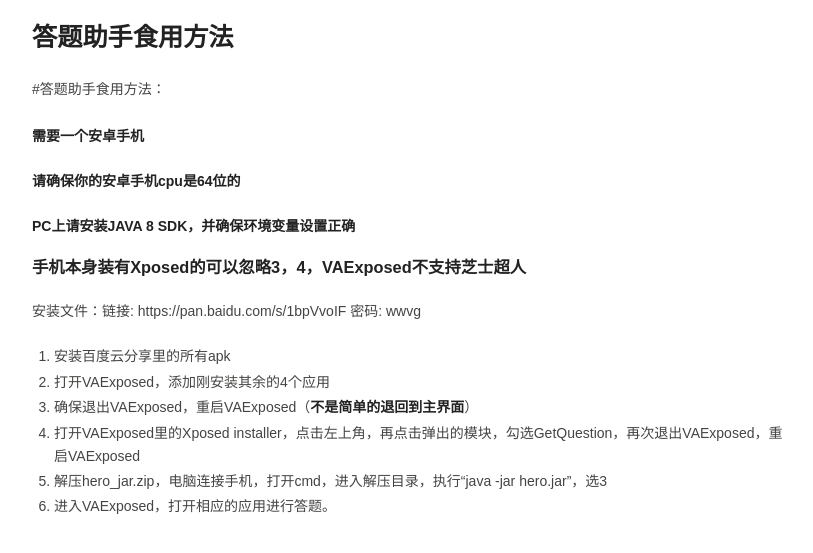
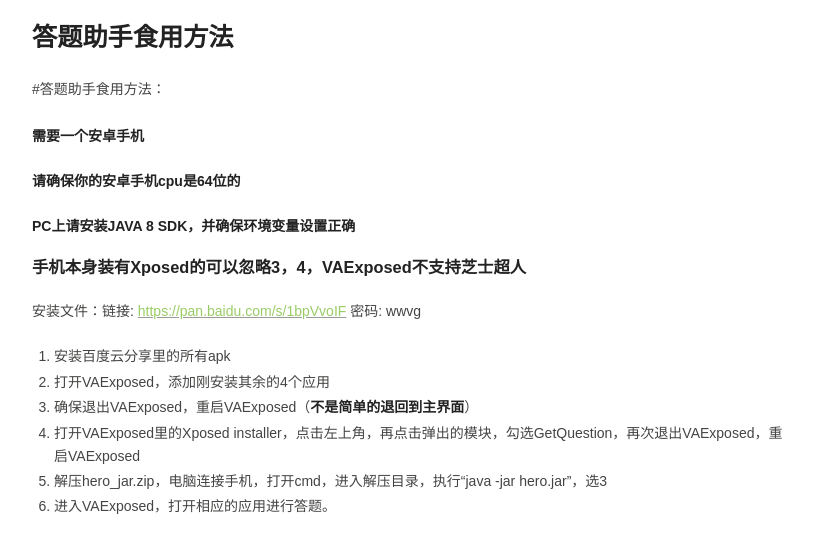
Before and after one commit to imcczy/imcczy.github.io, a Jekyll site: the page built from note/2018-01-13.md, in a window 1280 px wide. Shown: the top 553 px of the page, without its empty margins (228-1041 px from the left). Built offline with Jekyll 4.4.1, drawn with Linux system fonts in a browser that asks for light colours; some of the changed lines change nothing that is shown.

Commit message:
add datizhushou2

```diff
--- a/note/2018-01-13.md
+++ b/note/2018-01-13.md
@@ -9,7 +9,7 @@
 #### 请确保你的安卓手机cpu是64位的
 #### PC上请安装JAVA 8 SDK，并确保环境变量设置正确
 ### 手机本身装有Xposed的可以忽略3，4，**VAExposed不支持芝士超人**
-安装文件：链接: https://pan.baidu.com/s/1bpVvoIF 密码: wwvg
+安装文件：链接: [https://pan.baidu.com/s/1bpVvoIF](https://pan.baidu.com/s/1bpVvoIF) 密码: wwvg
 1. 安装百度云分享里的所有apk
 2. 打开VAExposed，添加刚安装其余的4个应用
 3. 确保退出VAExposed，重启VAExposed（**不是简单的退回到主界面**）
```
